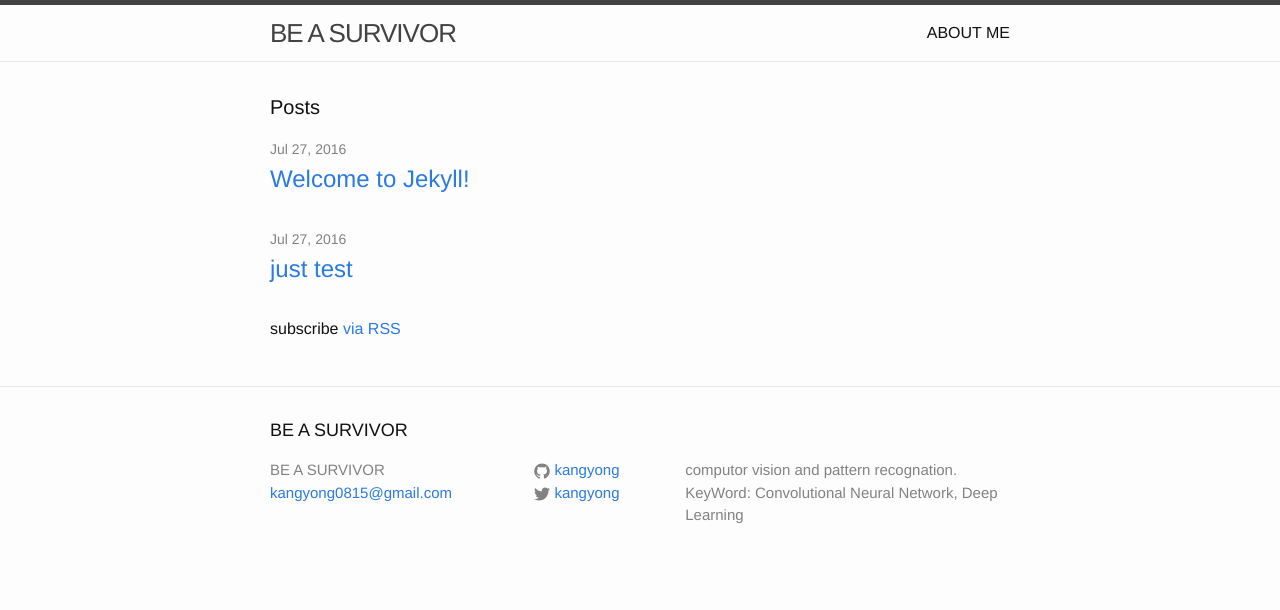
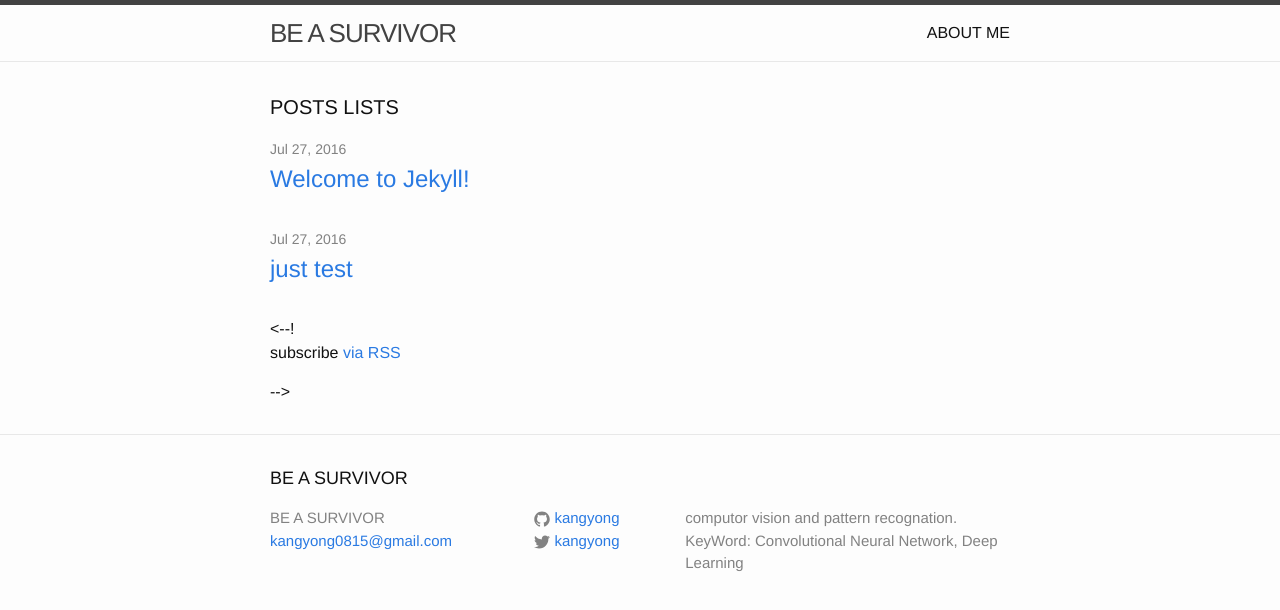
Before and after one commit to kangyong/kangyong, a Jekyll site: the page built from index.html, in a window 1280 px wide. Shown: the top 610 px of the page. Built offline with Jekyll 4.4.1, drawn with Linux system fonts in a browser that asks for light colours.

Commit message:
updata ..

```diff
--- a/index.html
+++ b/index.html
@@ -4,7 +4,7 @@
 
 <div class="home">
 
-  <h1 class="page-heading">Posts</h1>
+  <h1 class="page-heading">POSTS LISTS</h1>
 
   <ul class="post-list">
     {% for post in site.posts %}
@@ -18,6 +18,7 @@
     {% endfor %}
   </ul>
 
-  <p class="rss-subscribe">subscribe <a href="{{ "/feed.xml" | prepend: site.baseurl }}">via RSS</a></p>
+<--! <p class="rss-subscribe">subscribe <a href="{{ "/feed.xml" | prepend: site.baseurl }}">via RSS</a></p>
+-->
 
 </div>
```
